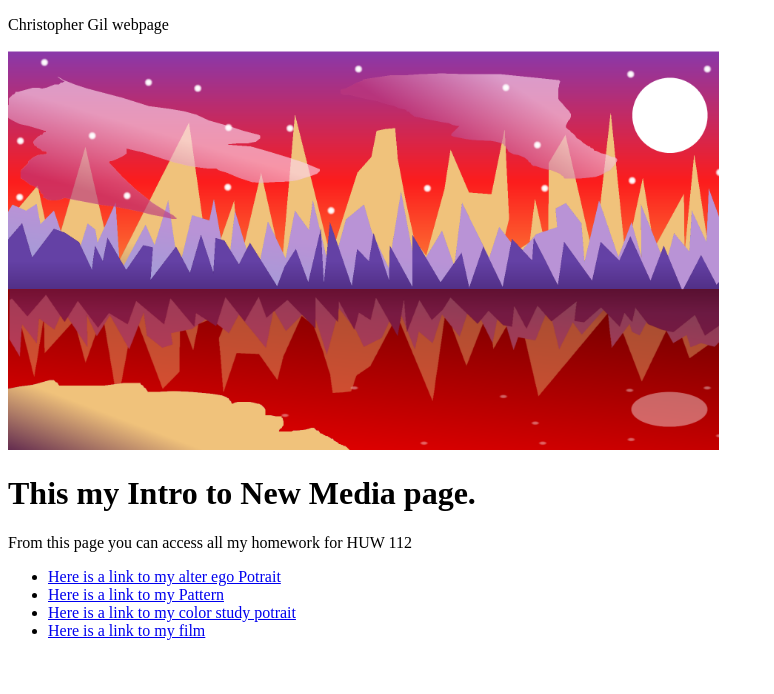
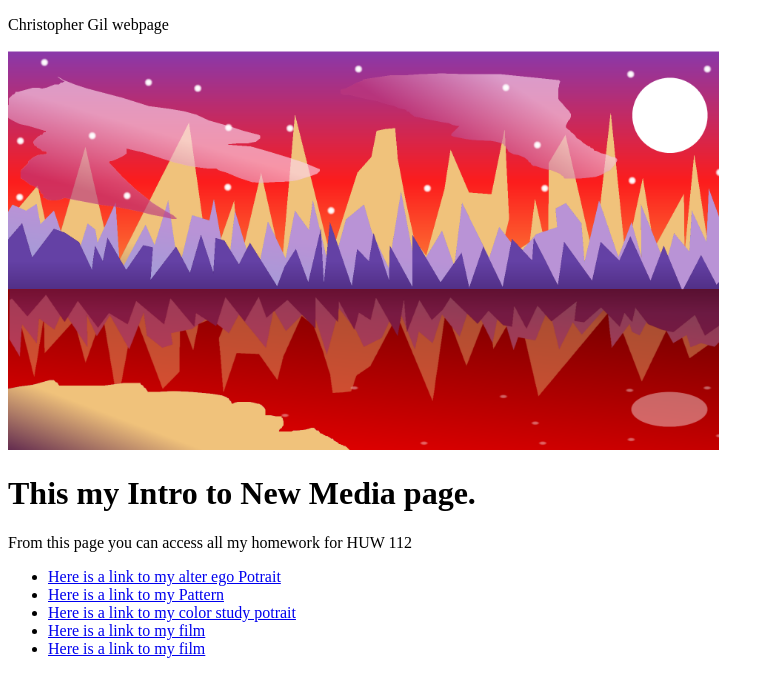
Before and after one commit to Chris7Gil/ChristopherGil.github.io, a plain HTML site: page index.html in a window 1280 px wide. Shown: the whole page, without its empty margins (0-774 px from the left). Drawn offline with Linux system fonts and the light colour scheme.

Commit message:
Update index.html

```diff
--- a/index.html
+++ b/index.html
@@ -10,5 +10,6 @@
 <li><a href="pattern.html">Here is a link to my Pattern</a></li>
 <li><a href="colorstudy.html">Here is a link to my color study potrait</a></li>
 <li><a href="film.html">Here is a link to my film</a></li>
+<li><a href="after effects.html">Here is a link to my film</a></li>
 </body>
 </html
```
